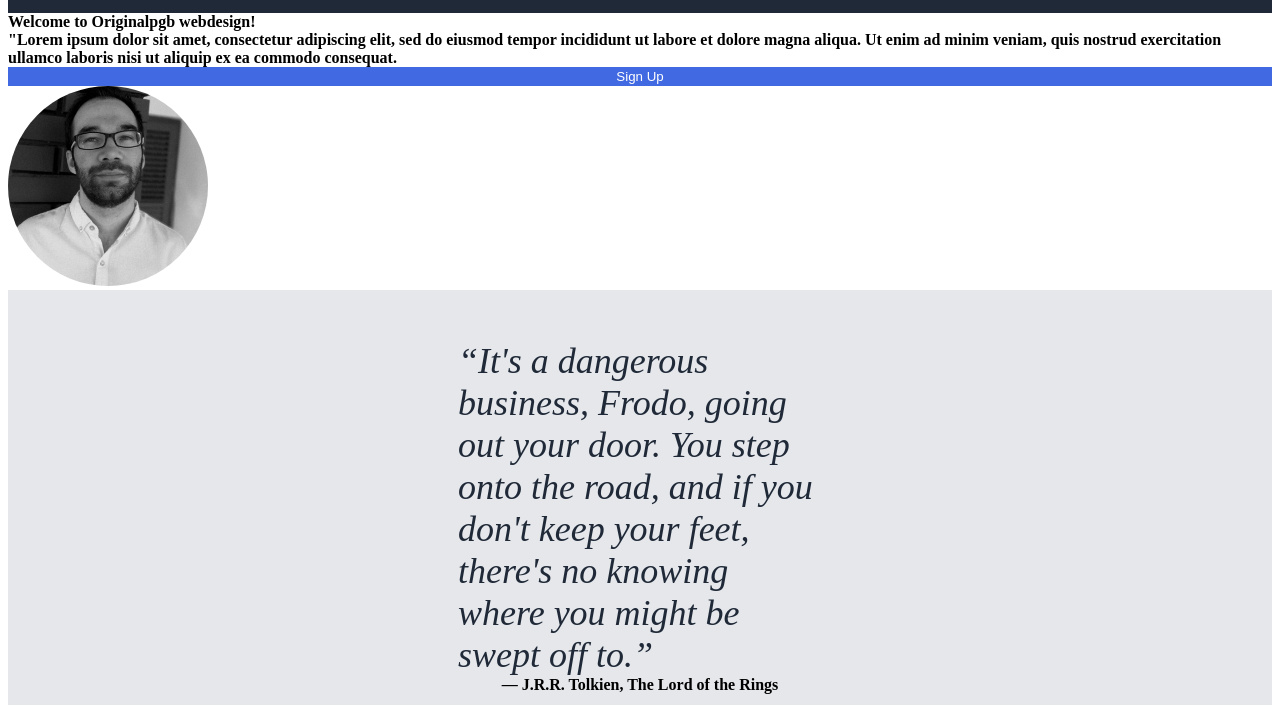
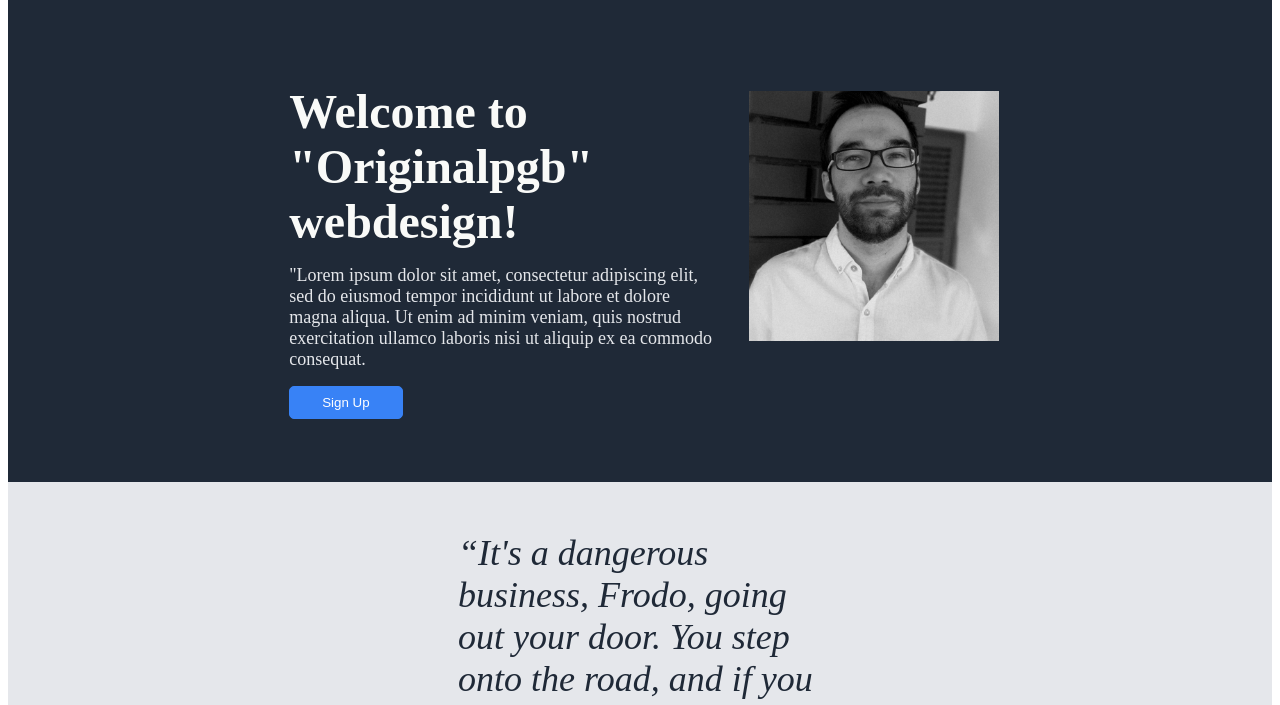
Before and after one commit to iarelavz/landing_page, a plain HTML site: page index.html in a window 1280 px wide. Shown: the part 81-786 px from the top of the page. Drawn offline with Linux system fonts and the light colour scheme.

Commit message:
edited langing page section

```diff
--- a/index.html
+++ b/index.html
@@ -19,19 +19,20 @@
                 <li><a href="#">Contact</a></li>
             </ul>
         </div>
-        <div class="landing"></div>
+        <div class="landing">
             <div class="elso_szoveg">
-                <div class= "writer">Welcome to Originalpgb webdesign! </div>
-                <div class= "writer">"Lorem ipsum dolor sit amet, consectetur adipiscing elit, sed do eiusmod tempor incididunt ut labore et dolore magna aliqua. Ut enim ad minim veniam, quis nostrud exercitation ullamco laboris nisi ut aliquip ex ea commodo consequat.  </div>
-                <button class="signup">
+                <div class= "main_text">Welcome to "Originalpgb" webdesign! </div>
+                <div class= "secondary_text">"Lorem ipsum dolor sit amet, consectetur adipiscing elit, sed do eiusmod tempor incididunt ut labore et dolore magna aliqua. Ut enim ad minim veniam, quis nostrud exercitation ullamco laboris nisi ut aliquip ex ea commodo consequat.  </div>
+                <button class="sign">
                     Sign Up
                 </button>
             </div>
-            <div >
-                <img class="elso_kep"src="./pgb.jpg" alt="myself.">
+            <div class="pic_container">
+                 <img class="elso_kep"src="./pgb.jpg" alt="myself.">
             </div>
         </div>
-        <div class="pictures"></div>
+        <div class="pictures">
+        </div>
         <div class="harmadik">
             <div class="quote">
                 <div class="idezet">“It's a dangerous business, Frodo, going out your door. You step onto the road, and if you don't keep your feet, there's no knowing where you might be swept off to.” </div>
--- a/style.css
+++ b/style.css
@@ -13,7 +13,6 @@ a{
     text-decoration: none;
     color: #E5E7EB;
     font-size: 18px;
-
 }
 .header_kep{
     height: 50px;
@@ -40,24 +39,57 @@ a{
     justify-content: center;
     align-items: center;
     background-color: #1F2937;
+    padding-bottom: 5%;
 
 }
 
 .elso_szoveg {
     display: flex;
     flex-direction: column;
+    width: 35%;
+    align-items: flex-start;
+    margin-top: 5%;
+    background-color: #1f2937;
+    margin-right: 2%;
+}
 
 
+.main_text{
+    font-size: 48px;
+    font-weight:bolder;
+    color: #f9faf8;
+    padding: 8px;
 }
-.signup {
-    background: royalblue;
-    border: 1px solid royalblue;
-    color: white;
+
+.secondary_text{
+    font-size: 18px;
+    color: #E5E7EB;
+    padding: 8px;
+}
+.sign {
+    background: #3882F6;
+    border: 1px solid #3882F6;
+    color: #fff;
+    padding: 8px 32px 8px 32px;
+    border-radius: 5px;
+    margin-left: 8px;
+    margin-top: 8px;
   }
+
+
+.pic_container{
+    display: flex;
+    align-items: center;
+    justify-content: center;
+
+}
 .elso_kep {
-    height: 200px;
+    display: flex;
+    height: 250px;
     width: auto;
-    border-radius: 50%;
+    align-items: center;
+
+
 }
 
 .harmadik{
```
